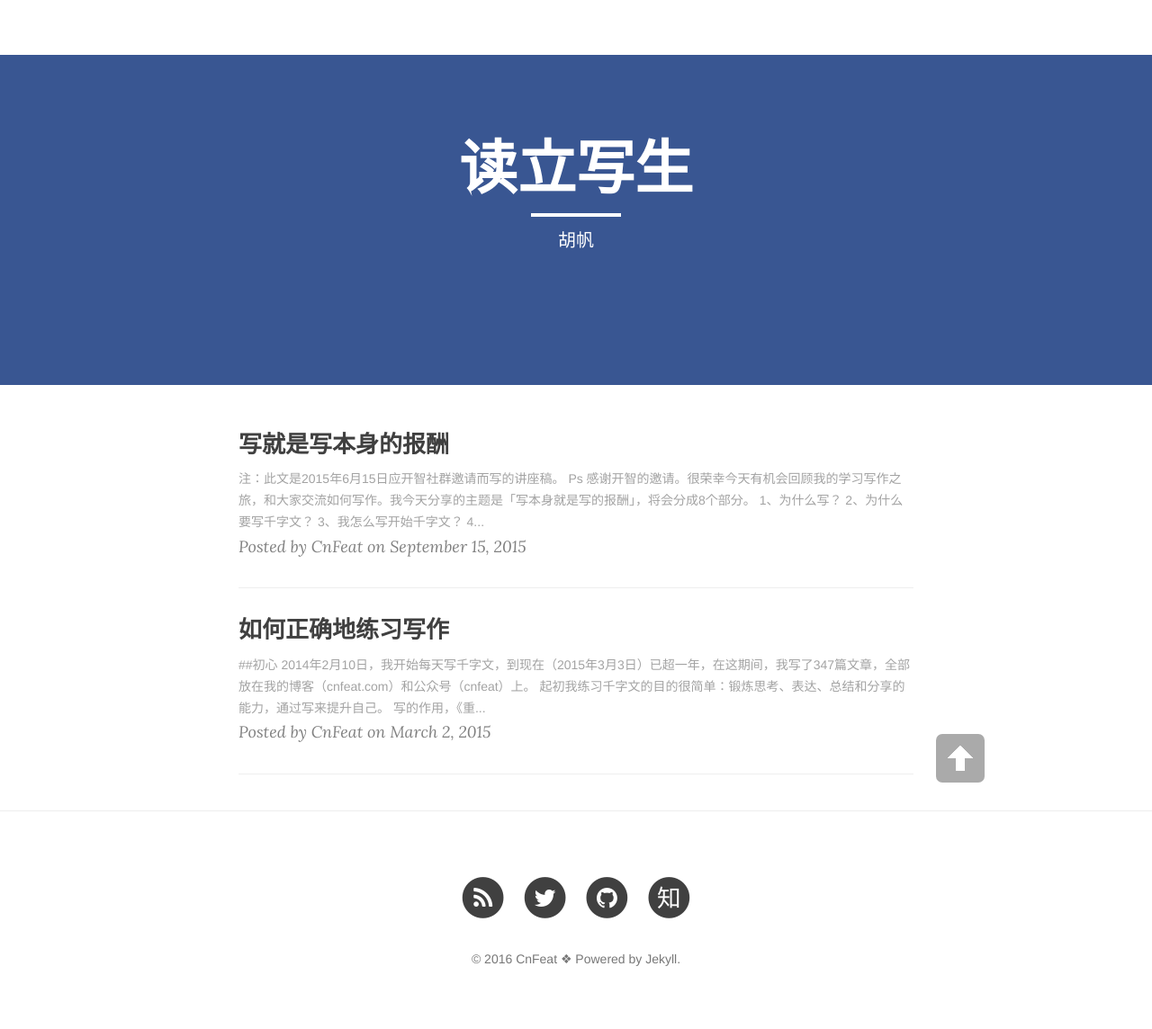
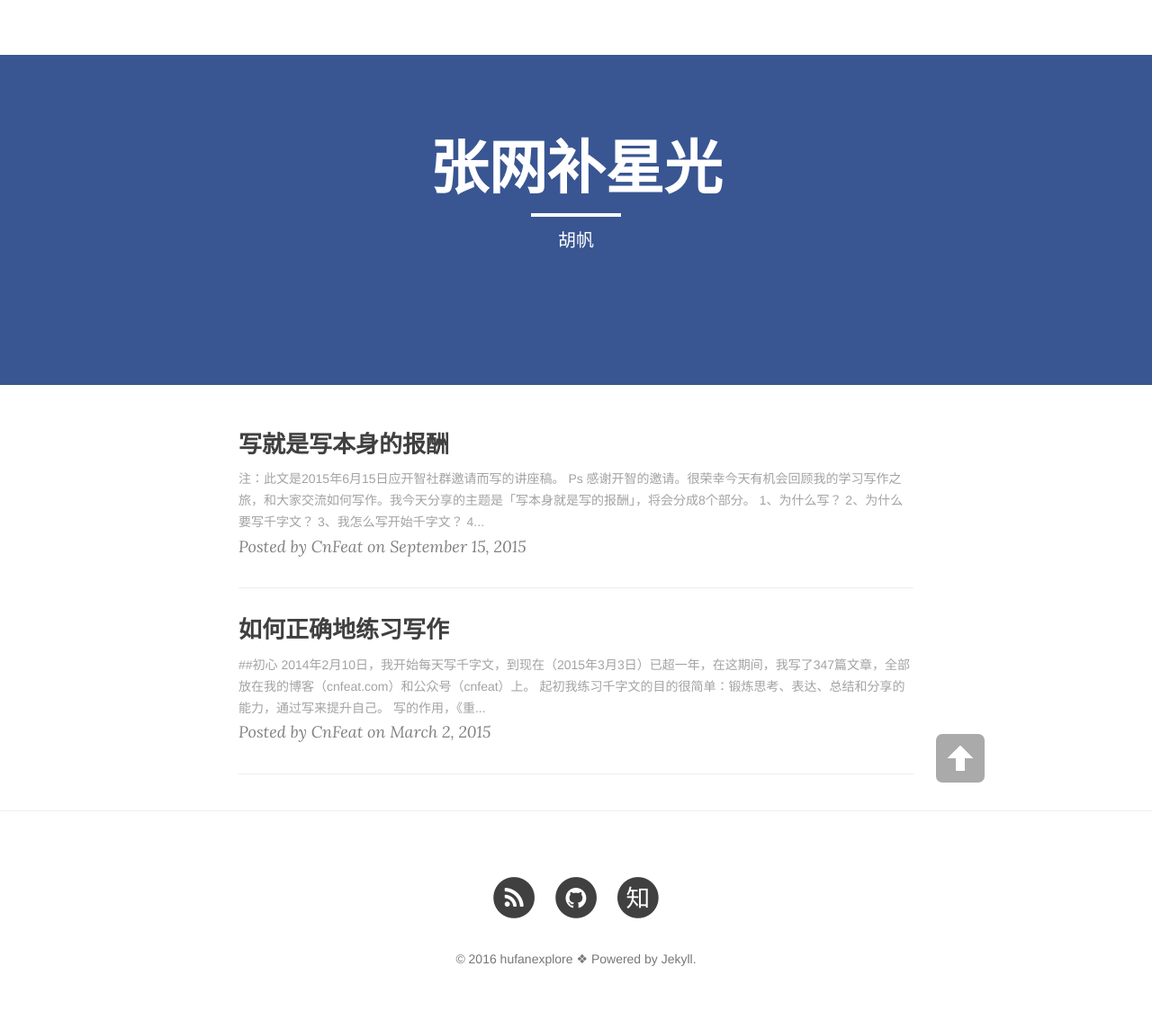
Before and after one commit to hufanexplore/github.io, a Jekyll site: the page built from index.html, in a window 1280 px wide. Shown: the whole page at 90% size. Built offline with Jekyll 4.4.1, drawn with Linux system fonts in a browser that asks for light colours; nearby versions of some CDN libraries; the list of posts is cut into pages by our own code.

Commit message:
Update _config.yml

```diff
--- a/_config.yml
+++ b/_config.yml
@@ -1,27 +1,27 @@
 # Site settings
-title: 读立写生
+title: 张网补星光
 header-img: "img/facebook.jpg"
 tagline: "cn"
-description: "陈素封|读而立·写而生"
+description: "胡帆|张网补星光"
 baseurl: ""
-url: "http://cnfeat"
+url: "http://hufanexplore"
 
 # About/contact
 owner:
-  name: " CnFeat"
-  email: CnFeat@gmail.com
-  bio: "写就是写的报酬"
+  name: " hufanexplore"
+  email: hufanexplore@163.com
+  bio: "生活是一场修行"
 
 # Data
 gavatar: http://dreamofbook.qiniudn.com/Az..png
 favicon: img/favicon.png
 
-douban_username:  cnfeat
-twitter_username: feat
-github_username: cnfeat
+douban_username:  hufanexplore
+twitter_username:
+github_username: hufanexplore
 facebook_username:
-weibo_username: cnfeat
-zhihu_username: feat
+weibo_username:
+zhihu_username: explore.
 
 # Build settings
 # use Github Flavored Markdown !important
@@ -51,9 +51,9 @@
 comments :
   provider : duoshuo
   duoshuo :
-    short_name : cnfeat
+    short_name : hufanexplore
   disqus :
-      short_name : cnfeat
+      short_name : hufanplore
 
 # Analytics and webmaster tools stuff goes here
 google_analytics:
```
